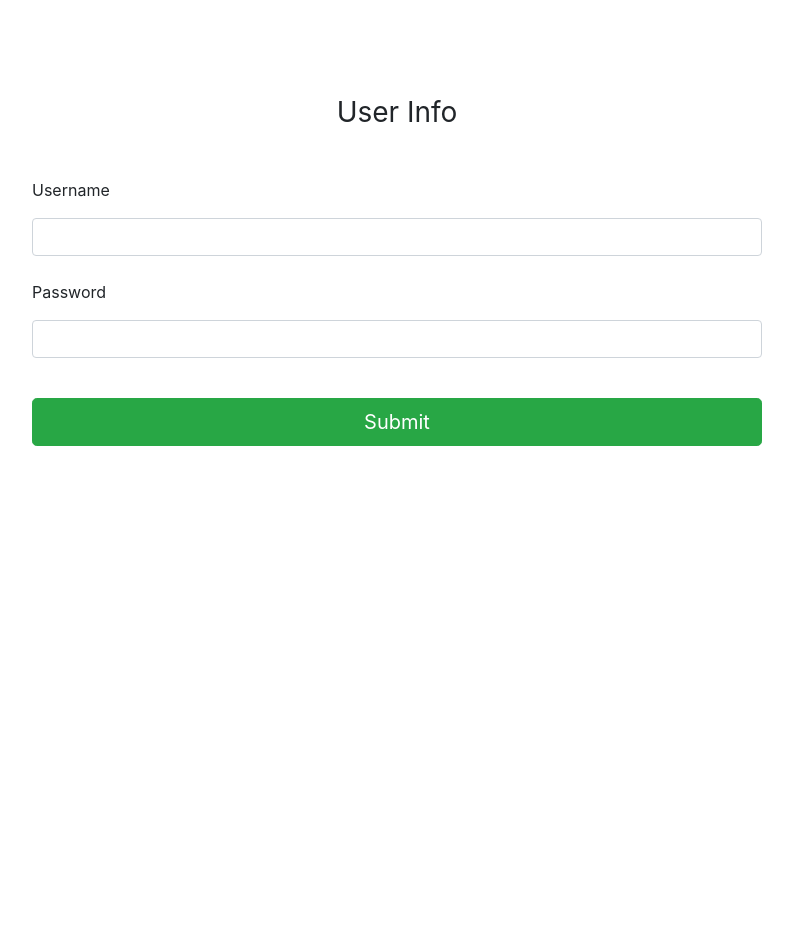
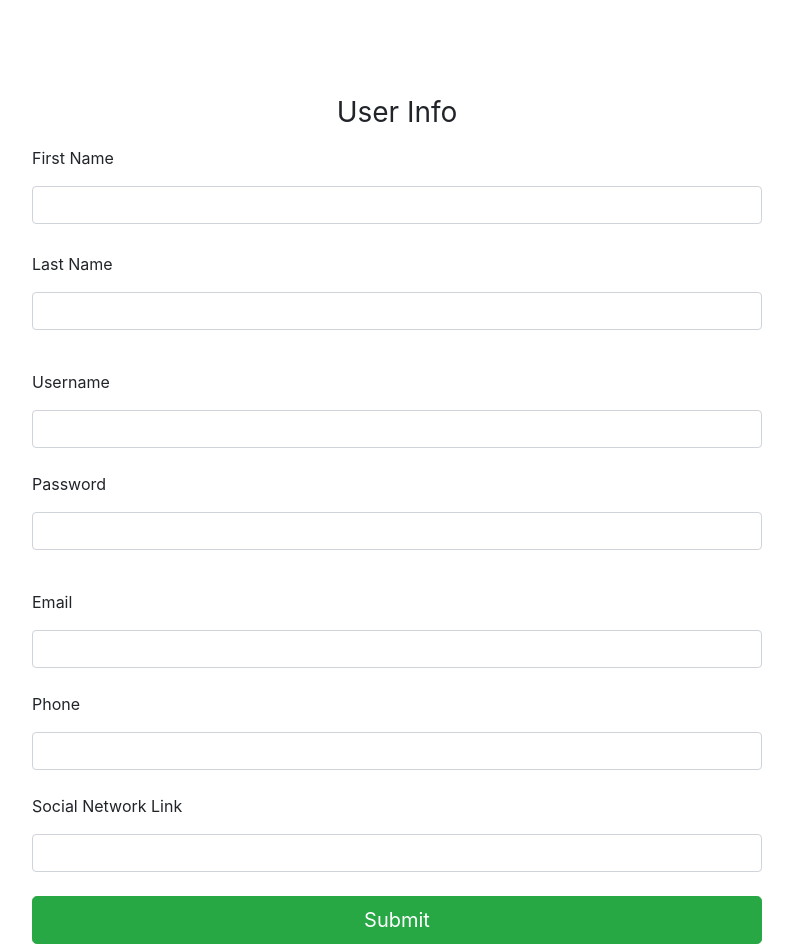
Before and after one commit to Lexxkit/LMS-MTSTeta, a Spring app: template src/main/resources/templates/user-edit.html in a window 1280 px wide. Shown: the part 72-1016 px from the top of the page, without its empty margins (243-1036 px from the left). Before the commit the page ends 518 px from the top, so only its background shows below. Run offline with Thymeleaf, Linux system fonts and the light colour scheme; the template is opened without the code that fills it, so the values that code supplies are empty; some of the project's set-up classes (security, data sources, template engines, error pages and the like) are left out, and stand-ins take their place; database files in the repository are not loaded.

Commit message:
Add new ROLES at SecurityConfiguration, CourseController and index.html; add new fields at user-edit.html (form is used for admin roles to alter User info).

```diff
--- a/src/main/java/com/alekseenko/lms/controller/CourseController.java
+++ b/src/main/java/com/alekseenko/lms/controller/CourseController.java
@@ -138,7 +138,7 @@ public class CourseController {
     return String.format("redirect:/course/%d", courseId);
   }
 
-  @Secured(RoleConstants.ROLE_ADMIN)
+  @Secured({RoleConstants.ROLE_OWNER, RoleConstants.ROLE_ADMIN, RoleConstants.ROLE_TUTOR})
   @GetMapping("/new")
   public String courseForm(Model model) {
     model.addAttribute("course", courseService.getCourseTemplate());
@@ -158,7 +158,7 @@ public class CourseController {
         .body(data);
   }
 
-  @Secured(RoleConstants.ROLE_ADMIN)
+  @Secured({RoleConstants.ROLE_OWNER, RoleConstants.ROLE_ADMIN, RoleConstants.ROLE_TUTOR})
   @PostMapping("/{id}/picture")
   public String updateCourseImage(@PathVariable("id") Long courseId,
       @RequestParam("courseImage") MultipartFile courseImage) {
--- a/src/main/resources/templates/index.html
+++ b/src/main/resources/templates/index.html
@@ -27,7 +27,7 @@
 
     <section>
       <div>
-        <a sec:authorize="hasRole('ADMIN')" th:href="@{/course/new}">Добавить новый курс</a>
+        <a sec:authorize="hasAnyRole('OWNER', 'ADMIN', 'TUTOR')" th:href="@{/course/new}">Добавить новый курс</a>
       </div>
       <div class="text-center">
         <a sec:authorize="!isAuthenticated()" th:href="@{/user/registration}">Регистрация нового пользователя</a>
@@ -58,7 +58,7 @@
                 </form>
               </div>
               <div class="col-6 next">
-                <form sec:authorize="hasRole('ADMIN')" th:method="delete" th:action="@{/course/{id}(id = ${course.id})}">
+                <form sec:authorize="hasAnyRole('OWNER', 'ADMIN')" th:method="delete" th:action="@{/course/{id}(id = ${course.id})}">
                   <button class="btn btn-danger" type="submit">Удалить курс</button>
                 </form>
               </div>
--- a/src/main/resources/templates/user-edit.html
+++ b/src/main/resources/templates/user-edit.html
@@ -18,7 +18,27 @@
             <h1 class="h3 mb-3 font-weight-normal">User Info</h1>
 
           </div>
-          <div class="mt-5 form-label-group">
+          <div class="mt-1 form-label-group">
+            <p class="text">First Name</p>
+            <input type="text" id="firstName" class="form-control" th:field="*{firstName}">
+            <label for="firstName"></label>
+            <small class="validation-error text-danger" th:if="${#fields.hasErrors('firstName')}"
+                   th:errors="*{firstName}">
+              Check spelling.
+            </small>
+          </div>
+
+          <div class="mt-1 form-label-group">
+            <p class="text">Last Name</p>
+            <input type="text" id="lastName" class="form-control" th:field="*{lastName}">
+            <label for="lastName"></label>
+            <small class="validation-error text-danger" th:if="${#fields.hasErrors('lastName')}"
+                   th:errors="*{lastName}">
+              Check spelling.
+            </small>
+          </div>
+
+          <div class="mt-3 form-label-group">
             <p class="text">Username</p>
             <input type="text" id="username" class="form-control" th:field="*{username}">
             <label for="username"></label>
@@ -38,7 +58,33 @@
             </small>
           </div>
 
-          <div sec:authorize="hasRole('ADMIN')" class="mt-5 form-label-group">
+          <div class="mt-3 form-label-group">
+            <p class="text">Email</p>
+            <input type="text" id="email" class="form-control" th:field="*{email}">
+            <label for="email"></label>
+            <small class="validation-error text-danger" th:if="${#fields.hasErrors('email')}"
+                   th:errors="*{email}">
+              Email has to be filled
+            </small>
+          </div>
+
+          <div class="form-label-group">
+            <p class="text">Phone</p>
+            <input type="text" id="phone" class="form-control" th:field="*{phone}">
+            <label for="phone"></label>
+            <small class="validation-error text-danger" th:if="${#fields.hasErrors('phone')}"
+                   th:errors="*{phone}">
+              Phone has to be filled
+            </small>
+          </div>
+
+          <div class="form-label-group">
+            <p class="text">Social Network Link</p>
+            <input type="text" id="socialNetworkLink" class="form-control" th:field="*{socialNetworkLink}">
+            <label for="socialNetworkLink"></label>
+          </div>
+
+          <div sec:authorize="hasAnyRole('ADMIN', 'OWNER')" class="mt-5 form-label-group">
             <label class="mb-2" for="roles">Choose user's role:</label>
             <select multiple class="form-control custom-select mr-sm-2" id="roles" th:field="*{roles}" required>
               <option th:each="role : ${roles}"
@@ -49,7 +95,6 @@
             </select>
           </div>
 
-          <div class="checkbox mb-3"></div>
           <button class="btn btn-success btn-lg btn-block" type="submit">Submit</button>
         </form>
       </div>
```
Also changed, not shown: src/main/java/com/alekseenko/lms/security/SecurityConfiguration.java (+20 -20 lines).
